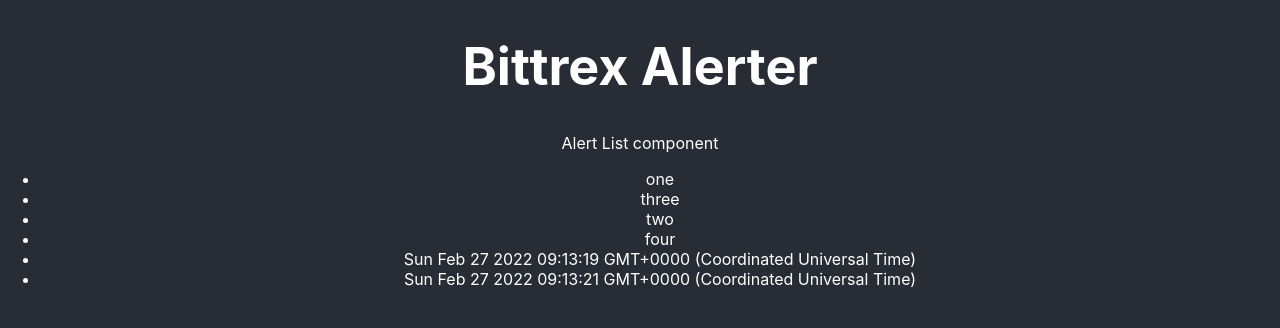
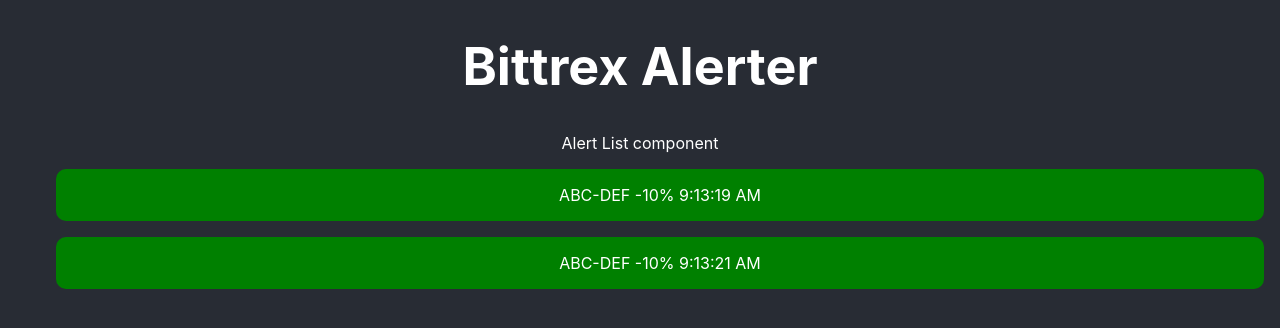
Before and after one commit to rlamberton/rex-alerter, a React (Create React App) app: page / in a window 1280 px wide. Shown: the top 328 px of the page. Built offline with nearby package versions, Linux system fonts and the light colour scheme.

Commit message:
created dummy alerts and initial styling

```diff
--- a/src/App.css
+++ b/src/App.css
@@ -28,6 +28,20 @@
   color: #61dafb;
 }
 
+.alert {
+  list-style-type: none;
+  color: white;
+  margin: 16px;
+  padding: 16px;
+  background-color: green;
+  border-radius: 10px;
+}
+
+.alert a {
+  color: white;
+  text-decoration: none;
+}
+
 @keyframes App-logo-spin {
   from {
     transform: rotate(0deg);
--- a/src/components/Alert.js
+++ b/src/components/Alert.js
@@ -1,5 +1,9 @@
 function Alert(props) {
-    return <li className='alert'>{props.item}</li>;
+    const alert = props.item;
+    console.log(alert);
+    return  <li className='alert'>
+                <a href='/'>{alert.symbol} {alert.pctChange}% {alert.time}  </a>
+            </li>;
 };
 
 export default Alert;
--- a/src/components/AlertList.js
+++ b/src/components/AlertList.js
@@ -4,7 +4,7 @@
 var listOfAlerts, updateAlerts;
 
 function AlertList(props) {
-    [listOfAlerts, updateAlerts] = useState(['one','three','two','four']);
+    [listOfAlerts, updateAlerts] = useState([]);
 
     return <div>Alert List component
                 <ul className='alertList'>
@@ -16,7 +16,20 @@
 };
 
 setInterval(() => {
-    updateAlerts(oldAlerts => [...oldAlerts, new Date().toString()]);
+    const newAlerts = getNewAlerts();
+    if (newAlerts) {
+        updateAlerts(oldAlerts => [...oldAlerts].concat(newAlerts));
+    }
 }, 2000);
 
+function getNewAlerts() {
+    const alerts = [];
+    alerts.push({
+        time: new Date().toLocaleTimeString(),
+        symbol: 'ABC-DEF',
+        pctChange: '-10'
+    });
+    return alerts;
+}
+
 export default AlertList;
```
